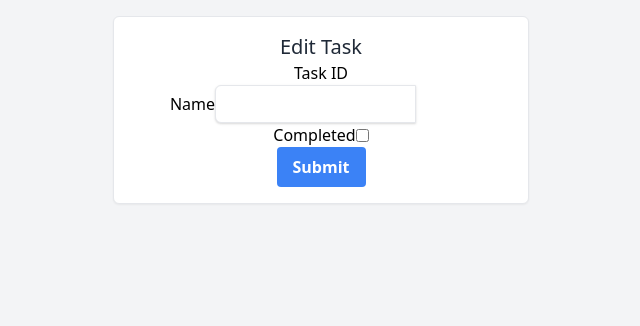
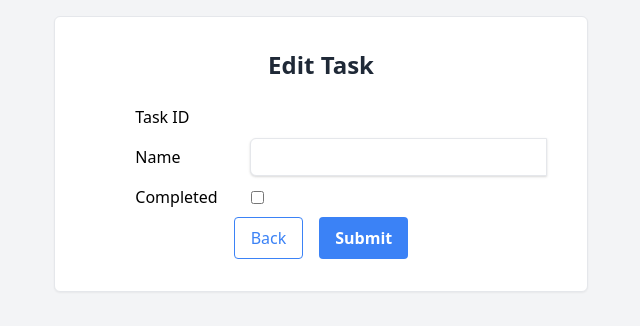
Before and after one commit to andrewsanc/todoist, a React (Create React App) app: page /tasks/1 in a window 1280 px wide. Shown: the top 326 px of the page, without its empty margins (319-959 px from the left). Built offline with nearby package versions, Linux system fonts and the light colour scheme; no server answers.

Commit message:
style changes to the EditCard component

```diff
--- a/src/EditCard.js
+++ b/src/EditCard.js
@@ -1,4 +1,5 @@
 import React, { useState, useEffect } from "react";
+import { useNavigate } from "react-router";
 
 const EditCard = () => {
   const [taskID, setTaskID] = useState("");
@@ -48,15 +49,16 @@ const EditCard = () => {
     setSuccessfulUpdate(true);
   };
 
+  let navigate = useNavigate();
   return (
-    <div className='bg-white py-4 px-14 my-4 border rounded-md shadow-sm flex flex-col items-center'>
-      <h2 className='text-xl font-normal text-gray-800'>Edit Task</h2>
-      <div className='flex'>
-        <span>Task ID</span>
-        <span>{taskID}</span>
+    <div className='bg-white py-8 px-10 my-4 border rounded-md shadow-sm flex flex-col items-center w-5/12'>
+      <h2 className='text-2xl font-semibold text-gray-800 mb-4'>Edit Task</h2>
+      <div className='container my-2 flex items-center'>
+        <div className='mx-10 w-2/12'>Task ID</div>
+        <div className=''>{taskID}</div>
       </div>
-      <div className='flex items-center'>
-        <span>Name</span>
+      <div className='container flex items-center'>
+        <div className='mx-10 my-2 w-2/12'>Name</div>
         <input
           className='shadow border py-2 px-3 text-gray-700 leading-tight focus:outline-none focus:shadow-outline w-8/12 rounded-l-md'
           type='text'
@@ -64,8 +66,8 @@ const EditCard = () => {
           onChange={(e) => setTaskName(e.target.value)}
         />
       </div>
-      <div className='flex items-center'>
-        <span>Completed</span>
+      <div className='container flex items-center'>
+        <div className='mx-10 my-2 w-2/12'>Completed</div>
         <input
           type='checkbox'
           className='form-checkbox'
@@ -73,13 +75,21 @@ const EditCard = () => {
           onChange={(e) => setTaskCompleted(e.target.checked)}
         />
       </div>
-      <button
-        onClick={submitButtonHandler}
-        className='bg-blue-500 hover:bg-blue-700 text-white font-bold py-2 px-4 rounded'
-      >
-        {inRequest ? "Submitting..." : "Submit"}
-      </button>
-      <div>{successfulUpdate && "Edit Successful"}</div>
+      <div className='container flex justify-center'>
+        <button
+          onClick={() => navigate("/")}
+          className='bg-white front-semibold py-2 px-4 mx-2 text-blue-500 border border-blue-500 rounded'
+        >
+          Back
+        </button>
+        <button
+          onClick={submitButtonHandler}
+          className='bg-blue-500 hover:bg-blue-700 text-white font-semibold py-2 px-4 mx-2 rounded'
+        >
+          {inRequest ? "Submitting..." : "Submit"}
+        </button>
+      </div>
+      {successfulUpdate && <div className='mt-4'>Edit Successfull</div>}
     </div>
   );
 };
```
